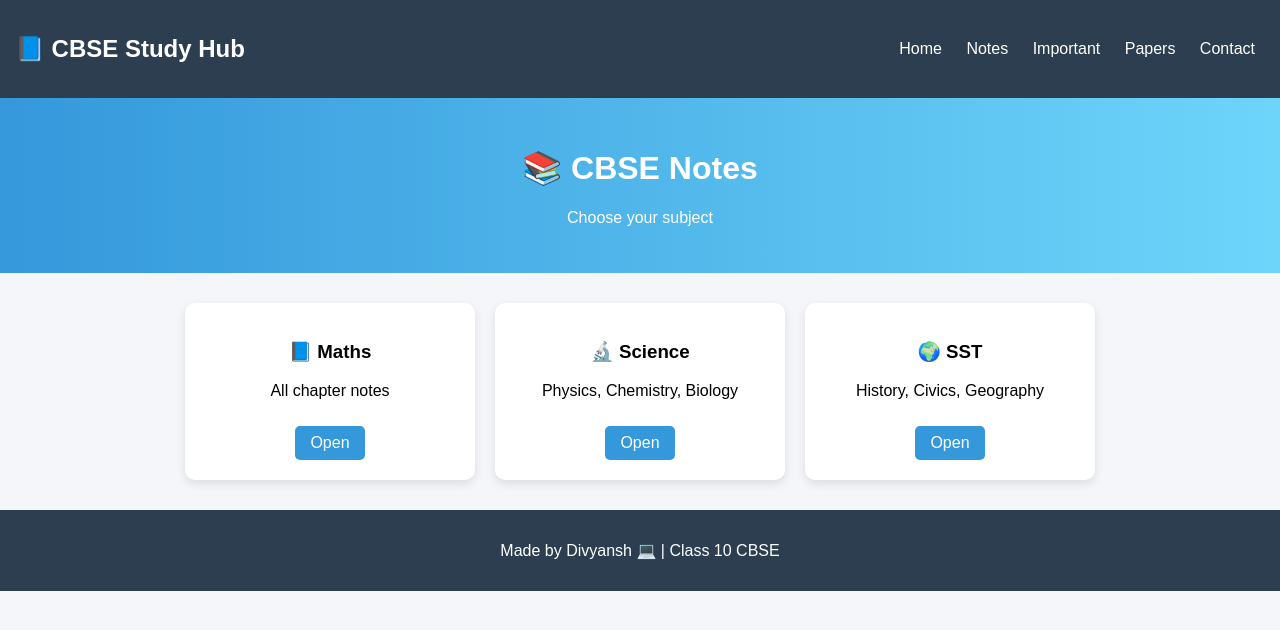
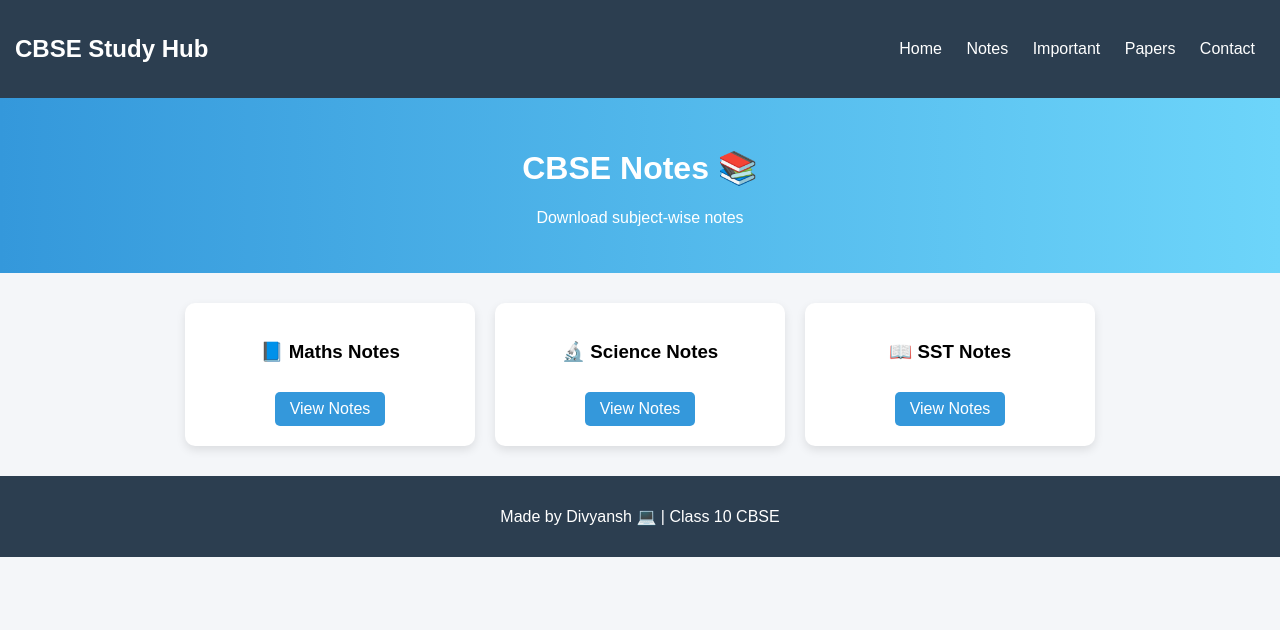
Before and after one commit to divyanshhh01/cbse-website, a Flask app: page /notes in a window 1280 px wide. Shown: the top 630 px of the page. Run offline with Flask 3, Linux system fonts and the light colour scheme.

Commit message:
Refactor notes.html to use Jinja2 templating

```diff
--- a/templates/notes.html
+++ b/templates/notes.html
@@ -1,59 +1,31 @@
-<!DOCTYPE html>
-<html>
-<head>
-    <title>CBSE Notes</title>
-    <link rel="stylesheet" href="{{ url_for('static', filename='style.css') }}">
-</head>
-<body>
+{% extends 'base.html' %}
 
-<!-- Navbar -->
-<div class="navbar">
-    <h2>📘 CBSE Study Hub</h2>
-    <div>
-        <a href="/">Home</a>
-        <a href="/notes">Notes</a>
-        <a href="/important">Important</a>
-        <a href="/papers">Papers</a>
-        <a href="/contact">Contact</a>
-    </div>
+{% block title %}Notes{% endblock %}
+
+{% block content %}
+
+<div class="hero small-hero">
+    <h1>CBSE Notes 📚</h1>
+    <p>Download subject-wise notes</p>
 </div>
 
-<!-- Heading -->
-<div class="hero small-hero">
-    <h1>📚 CBSE Notes</h1>
-    <p>Choose your subject</p>
-</div>
-
-<!-- Cards Section -->
 <div class="cards">
 
-    <!-- Maths -->
     <div class="card">
-        <h3>📘 Maths</h3>
-        <p>All chapter notes</p>
-        <a href="https://drive.google.com/drive/folders/1i_YDb4Bez9-OfKD-mqZB9syC3Fc5qDraUvb2BNvyDA0oZ9wGQvqeHIdgbcsZDfZOma-A41wL" target="_blank">Open</a>
+        <h3>📘 Maths Notes</h3>
+        <a href="#">View Notes</a>
     </div>
 
-    <!-- Science -->
     <div class="card">
-        <h3>🔬 Science</h3>
-        <p>Physics, Chemistry, Biology</p>
-        <a href="https://drive.google.com/drive/folders/1_W5UDtLqejAwxbBXcDlOhMr4nxElyAOr" target="_blank">Open</a>
+        <h3>🔬 Science Notes</h3>
+        <a href="#">View Notes</a>
     </div>
 
-    <!-- SST -->
     <div class="card">
-        <h3>🌍 SST</h3>
-        <p>History, Civics, Geography</p>
-        <a href="https://drive.google.com/drive/folders/1Yzccu5Xfw0JYX61YXrN67c9X8DSQgKT1" target="_blank">Open</a>
+        <h3>📖 SST Notes</h3>
+        <a href="#">View Notes</a>
     </div>
 
 </div>
 
-<!-- Footer -->
-<div class="footer">
-    <p>Made by Divyansh 💻 | Class 10 CBSE</p>
-</div>
-
-</body>
-</html>
+{% endblock %}
```
